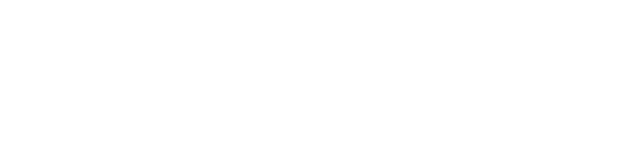
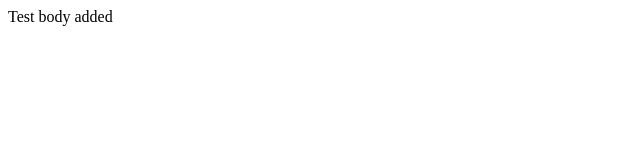
Before and after one commit to Mahesh-GH24/Demo_New, a plain HTML site: page index.html in a window 1280 px wide. Shown: the whole page, without its empty margins (0-640 px from the left). Drawn offline with Linux system fonts and the light colour scheme.

Commit message:
Update index.html
new body content

```diff
--- a/index.html
+++ b/index.html
@@ -6,6 +6,6 @@
     <title>Document</title>
 </head>
 <body>
-
+    Test body added
 </body>
 </html>
```
